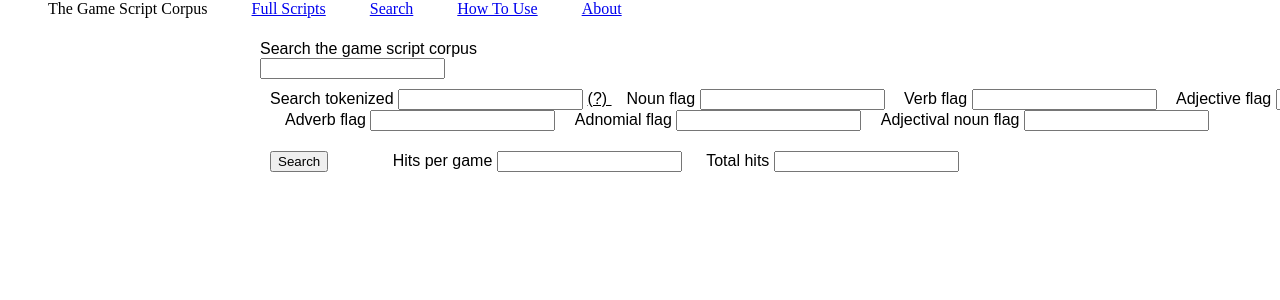
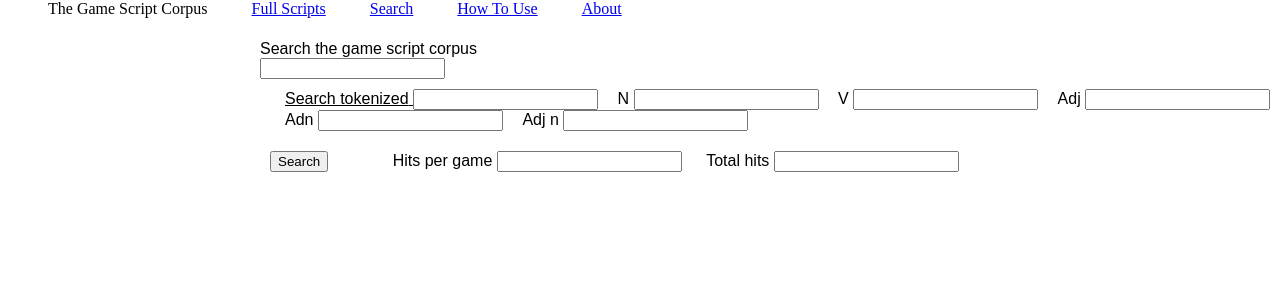
Before and after one commit to timmahrt/gamecorpus, a Django app: template mysite/gamecorpus/templates/gamecorpus/search.html in a window 1280 px wide. Shown: the top 300 px of the page. Run offline with Django 3.2, Linux system fonts and the light colour scheme; the template is opened without the code that fills it, so the values that code supplies are empty, except form fields; tables that the repository leaves empty hold one stand-in row (values such as "Sample post"); form fields are guessed from the names that the template uses.

Commit message:
Change back to using part of speech abbreviations instead of full names

```diff
--- a/mysite/gamecorpus/static/gamecorpus/corpus.js
+++ b/mysite/gamecorpus/static/gamecorpus/corpus.js
@@ -1,6 +1,6 @@
 
 function toggleTokenized() {
-  let posList = ['noun_flag', 'verb_flag', 'adjective_flag', 'adverb_flag', 'adnomial_flag', 'adjectival_noun_flag'];
+  let posList = ['N', 'V', 'Adj', 'Adv', 'Adn', 'AdjN'];
   posList.forEach((pos) => {
     let posCheckbox = document.getElementById(pos);
     posCheckbox.disabled = !posCheckbox.disabled;
--- a/mysite/gamecorpus/templates/gamecorpus/search.html
+++ b/mysite/gamecorpus/templates/gamecorpus/search.html
@@ -9,38 +9,45 @@
       {{ form.search_text }}
     </div>
     <div class="pos-checklist">
+      <span class="pos-checkbox">
+        <span class='tooltip-anchor'>
           {{ form.search_tokenized.label_tag }}
-      {{ form.search_tokenized }}
-      <span class='tooltip-anchor'>
-        (?)
           <span class='tooltip'>
             If 'tokenized' is selected, corpus texts are split up by word and each word's part-of-speech is analyzed.
             Queries will then only be over individual words.
           </span>
         </span>
+        {{ form.search_tokenized }}
+      </span>
+      <span>
+        <span>
           <span class="pos-checkbox">
-        {{ form.noun_flag.label_tag }}
-        {{ form.noun_flag }}
+            {{ form.N.label_tag }}
+            {{ form.N }}
           </span>
           <span class="pos-checkbox">
-        {{ form.verb_flag.label_tag }}
-        {{ form.verb_flag }}
+            {{ form.V.label_tag }}
+            {{ form.V }}
           </span>
           <span class="pos-checkbox">
-        {{ form.adjective_flag.label_tag }}
-        {{ form.adjective_flag }}
+            {{ form.Adj.label_tag }}
+            {{ form.Adj }}
+          </span>
+        </span>
+        <span>
+          <span class="pos-checkbox">
+            {{ form.Adv.label_tag }}
+            {{ form.Adv }}
           </span>
           <span class="pos-checkbox">
-        {{ form.adverb_flag.label_tag }}
-        {{ form.adverb_flag }}
+            {{ form.Adn.label_tag }}
+            {{ form.Adn }}
           </span>
           <span class="pos-checkbox">
-        {{ form.adnomial_flag.label_tag }}
-        {{ form.adnomial_flag }}
+            {{ form.AdjN.label_tag }}
+            {{ form.AdjN }}
           </span>
-      <span class="pos-checkbox">
-        {{ form.adjectival_noun_flag.label_tag }}
-        {{ form.adjectival_noun_flag }}
+        </span>
       </span>
     </div>
     <div class="limit-options">
```
Also changed, not shown: mysite/gamecorpus/views.py (+13 -23 lines). Lines whose indentation alone changed are shown as unchanged.
